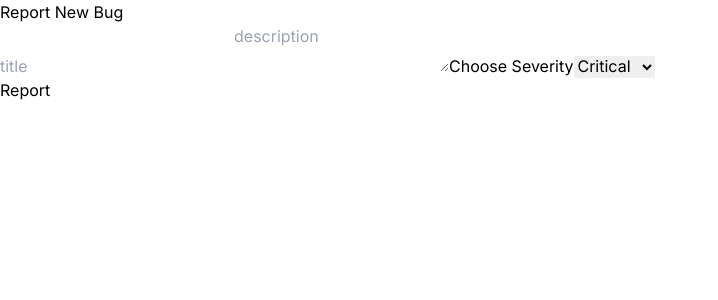
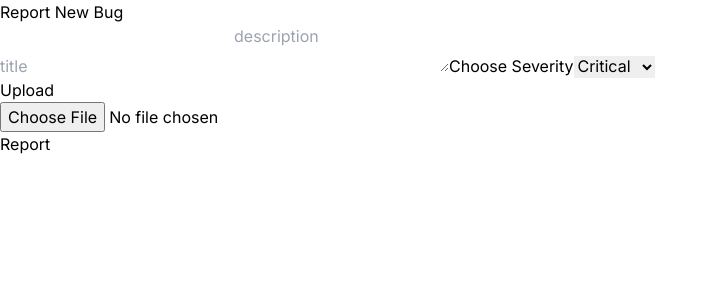
Before and after one commit to dev-subhadeep/squashpro, a Next.js app in the folder trello/: page /tracker/report-bug in a window 1280 px wide. Shown: the top 300 px of the page, without its empty margins (0-718 px from the left). Built offline with nearby package versions, Linux system fonts and the light colour scheme.

Commit message:
add media upload support to bug report form

```diff
--- a/trello/next.config.mjs
+++ b/trello/next.config.mjs
@@ -1,7 +1,7 @@
 /** @type {import('next').NextConfig} */
 const nextConfig = {
   images: {
-    domains: ["res.cloudinary.com"],
+    domains: ["res.cloudinary.com", "api.cloudinary.com"],
   },
 }
 
--- a/trello/package.json
+++ b/trello/package.json
@@ -14,7 +14,6 @@
     "jsonwebtoken": "^9.0.2",
     "mongoose": "^8.1.1",
     "next": "^14.1.0",
-    "next-cloudinary": "^5.20.0",
     "react": "^18",
     "react-dom": "^18"
   },
--- a/trello/src/components/ReportNewBug.tsx
+++ b/trello/src/components/ReportNewBug.tsx
@@ -13,6 +13,15 @@ const ReportNewBug = () => {
   const [title, setTitle] = useState("")
   const [description, setDescription] = useState("")
   const [severity, setSeverity] = useState("")
+  const [source, setSource] = useState("")
+  const [isUploading, setIsUploading] = useState(false)
+
+  //Cloudinary
+  const preset_key = process.env.CLOUDINARY_UPLOAD_PRESET!
+  const cloudname = process.env.CLOUDINARY_NAME!
+  const cloudinary_url =
+    "https://api.cloudinary.com/v1_1/" + "dziwovj79" + "/image/upload"
+
   const handleFormSubmit = async (e: React.FormEvent) => {
     e.preventDefault()
     try {
@@ -22,13 +31,32 @@ const ReportNewBug = () => {
         title,
         description,
         severity,
+        source,
         raised_by: user.id,
       }
-      console.log(data)
+      const postBugReportResponse = await axios.post("/api/bugs", data)
+      console.log(postBugReportResponse)
     } catch (error: any) {
       console.log(error.message)
     }
   }
+
+  const handleMediaUpload = (e: React.ChangeEvent<HTMLInputElement>) => {
+    const file = e.target.files?.[0] || ""
+    const formData = new FormData()
+    formData.append("file", file)
+    formData.append("upload_preset", "dfouv8ug")
+    setIsUploading(true)
+    axios
+      .post(cloudinary_url, formData)
+      .then((res) => {
+        console.log(res.data.secure_url)
+        setSource(res.data.secure_url)
+      })
+      .catch((error) => console.log(error.message))
+      .finally(() => setIsUploading(false))
+  }
+
   return (
     <div>
       <h1>Report New Bug</h1>
@@ -56,9 +84,25 @@ const ReportNewBug = () => {
           <option value="Low">Low</option>
         </select>
         <div>
-          <button type="submit">Report</button>
+          <div>
+            <button>
+              <label htmlFor="source">Upload</label>
+            </button>
+          </div>
+          <input
+            type="file"
+            id="source"
+            disabled={isUploading}
+            onChange={handleMediaUpload}
+          />
+        </div>
+        <div>
+          <button disabled={isUploading} type="submit">
+            Report
+          </button>
         </div>
       </form>
+      <div>{source && <img src={source} />}</div>
     </div>
   )
 }
```
Also changed, not shown: 1 other file (tests, documents, lock files or other folders).
